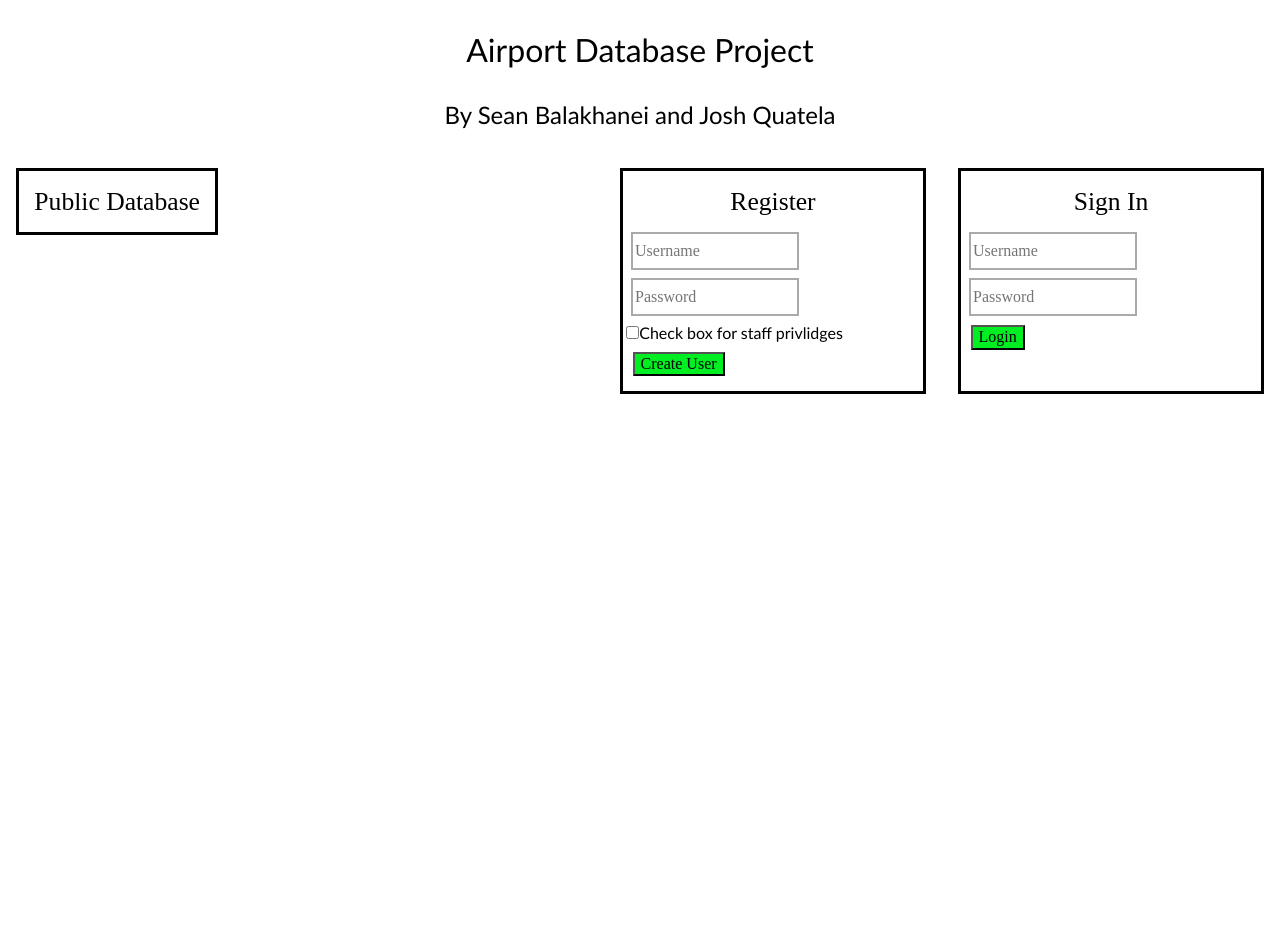
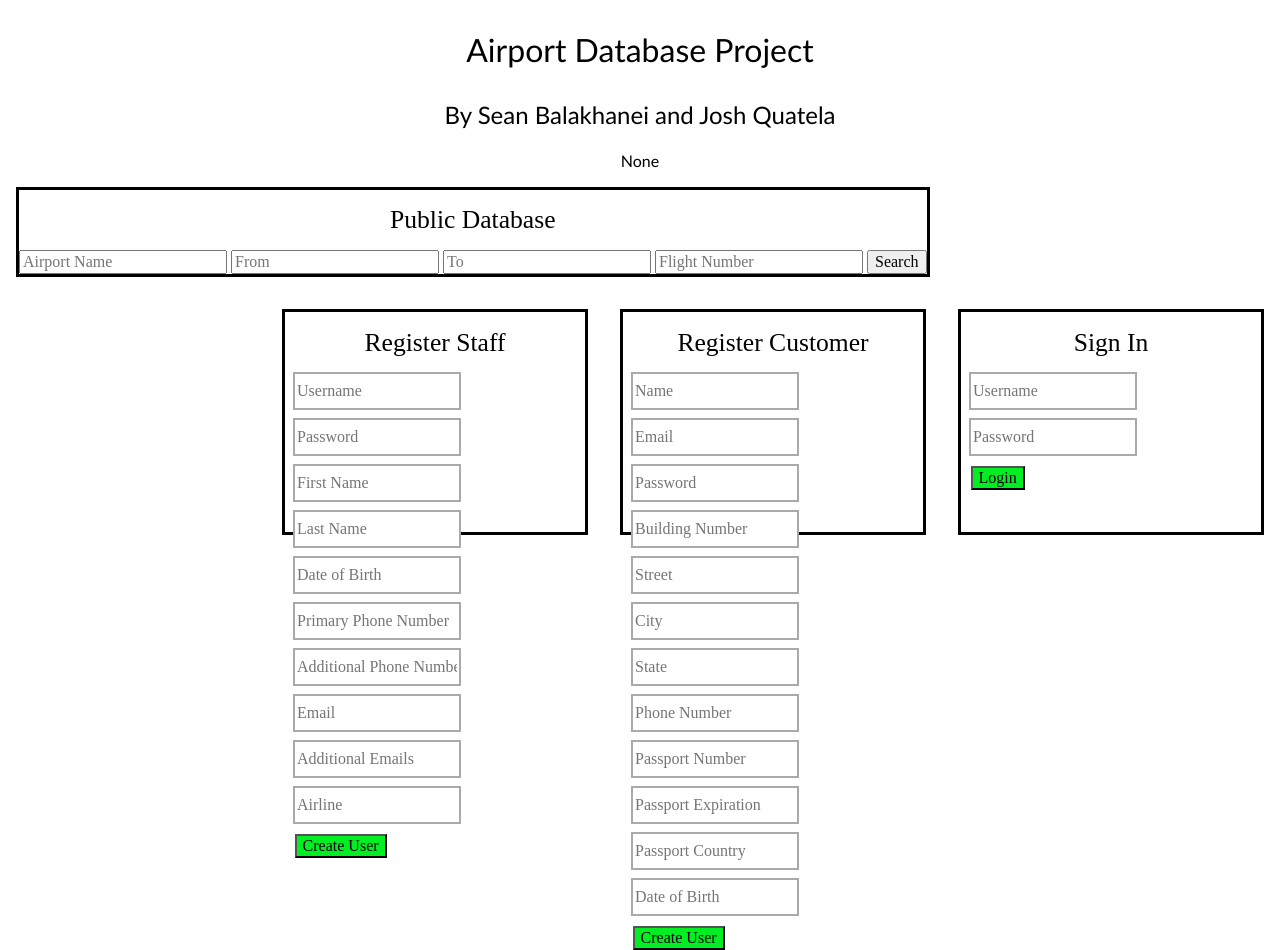
Before and after one commit to sean-balks/databases_final_project, a Flask app: page /login in a window 1280 px wide. Before the commit the page ends 394 px from the top, so only its background shows below. Run offline with Flask 2, Linux system fonts and the light colour scheme; some libraries are stand-ins or nearby versions.

Commit message:
added register and login backends

```diff
--- a/app.py
+++ b/app.py
@@ -1,8 +1,11 @@
 from flask import Flask, render_template, request, session, url_for, redirect
 import pymysql
 import hashlib
+from functools import wraps
+import datetime
 
 app = Flask(__name__)
+app.secret_key = "secret key"
 
 conn = pymysql.connect(host='localhost',
                        user='root',
@@ -10,14 +13,42 @@
                        db='project',
                        charset='utf8mb4',
                        port=3306,
-                       cursorclass=pymysql.cursors.DictCursor)
+                       cursorclass=pymysql.cursors.DictCursor,
+                       autocommit=True)
+
+
+def require_cust_login(f):
+    @wraps(f)
+    def checkLoginStatus(*args, **kwargs):
+        if not "Username" in session:  # if they're not logged in, make them login
+            return redirect(url_for("login"))
+        elif session["userType"] != "customer":
+            userType = session["userType"]
+            if userType == "staff":
+                return redirect(url_for("staff"))
+        return f(*args, **kwargs)
+    return checkLoginStatus
+
+
+def require_staff_login(f):
+    @wraps(f)
+    def checkLoginStatus(*args, **kwargs):
+        if not "Username" in session:  # if they're not logged in, make them login
+            return redirect(url_for("login"))
+        elif session["userType"] != "staff":
+            userType = session["userType"]
+            if userType == "customer":
+                return redirect(url_for("customer"))
+        return f(*args, **kwargs)
+    return checkLoginStatus
+
 
 @app.route('/')
 def hello():
     return render_template('index.html')
 
 
-@app.route('/login')
+@app.route('/login', methods=['GET', 'POST'])
 def login():
     error = None
     cursor = conn.cursor()
@@ -27,7 +58,7 @@
         hexHashPass = hashlib.md5(request.form['Password'].encode()).hexdigest()
         customerQuery = "select * from Customer where customer_email = \"" + request.form['Username'] + "\" AND password = \"" \
                         + hexHashPass + "\""
-        staffQuery = "select * from Staff where customer_email = \"" + request.form['Username'] + "\" AND password = \"" \
+        staffQuery = "select * from Staff where username = \"" + request.form['Username'] + "\" AND password = \"" \
                         + hexHashPass + "\""
 
         if cursor.execute(customerQuery):  # successful login attempt for customer
@@ -52,43 +83,34 @@
     return render_template('index.html', error=error)
 
 
-@app.route('/loginAuth', methods=['GET','POST'])
-def loginAuth():
-    username = request.form('Username')
-    password = request.form('Password')
+@app.route("/customer")
+@require_cust_login
+def customer():
+    return render_template("customer.html")
 
-    cursor = conn.cursor()
 
-    query = 'SELECT * FROM user WHERE username = %s and password = %s'
-    cursor.execute(query, (username, password))
+@app.route("/staff")
+@require_staff_login
+def staff():
+    return render_template("staff.html")
 
-    data = cursor.fetchone()
-
-    cursor.close()
-    if(data):
-        session['username'] = username
-
-        return redirect(url_for('home'))
-    else:
-        error = 'Invalid login or username'
-        return render_template('index.html', error=error)
 
 @app.route("/registerCustomer", methods=['GET','POST'])
 def registerCustomer():
     error = None
     if request.method == "POST":
         cursor = conn.cursor()
-        query = "select * from Customer where customer_email = \"" + request.form['Username'] + '\"'
+        query = "select * from Customer where customer_email = \"" + request.form['cust_email'] + '\"'
         if cursor.execute(query):
             error = "Account with email already exists, please use a different email"
             return render_template("index.html", error=error)
-        passHash = request.form['Password']
+        passHash = request.form['cust_password']
         hashedPass = hashlib.md5(passHash.encode())
         hexHashPass = hashedPass.hexdigest()
-        query = f'''INSERT INTO Customer VALUES (\'{request.form['name']}\', \'{request.form['email']}\',
-                \'{hexHashPass}\', {request.form['buildingNumber']}, \'{request.form['street']}\',
-                \'{request.form['city']}\', \'{request.form['state']}\', {request.form['phoneNumber']}, {request.form['passportNumber']},
-                \'{request.form['expDate']}\', \'{request.form['passportCountry']}\', \'{request.form['dateOfBirth']}\')'''
+        query = f'''INSERT INTO Customer VALUES (\'{request.form['cust_name']}\', \'{request.form['cust_email']}\',
+                \'{hexHashPass}\', {request.form['cust_build_num']}, \'{request.form['cust_street']}\',
+                \'{request.form['cust_city']}\', \'{request.form['cust_state']}\', {request.form['cust_phone_number']}, {request.form['cust_passport_number']},
+                \'{request.form['cust_passport_expiration']}\', \'{request.form['cust_passport_country']}\', \'{request.form['cust_dob']}\')'''
         if cursor.execute(query):
             cursor.close()
             return redirect(url_for('login'))
@@ -100,34 +122,189 @@
     error = None
     if request.method == "POST":
         cursor = conn.cursor()
-        query = "select * from staff where username = \"" + request.form['Username'] + '\"'
+        query = "select * from Staff where username = \"" + request.form['staff_username'] + '\"'
         if cursor.execute(query):
-            error = "Account with email already exists, please use a different email"
+            error = "Account with username already exists, please use a different username"
             return render_template("index.html", error=error)
 
-        numbers = request.form["phoneNum"].split(", ")
-        for num in numbers:
-            query = f'''insert into StaffPhones values (\'{request.form['email']}\', {num})'''
-            cursor.execute(query)
-
-        passHash = request.form['Password']
+        passHash = request.form['staff_password']
         hashedPass = hashlib.md5(passHash.encode())
         hexHashPass = hashedPass.hexdigest()
-        query = f'''INSERT INTO Staff VALUES (\'{request.form['name']}\', \'{request.form['email']}\',
-                \'{hexHashPass}\', {request.form['buildingNumber']}, \'{request.form['street']}\',
-                \'{request.form['city']}\', \'{request.form['state']}\', {request.form['phoneNumber']}, {request.form['passportNumber']},
-                \'{request.form['expDate']}\', \'{request.form['passportCountry']}\', \'{request.form['dateOfBirth']}\')'''
+        query = f'''INSERT INTO Staff VALUES (\'{request.form['staff_username']}\', \'{hexHashPass}\',
+                \'{request.form['staff_first_name'] + " " + request.form['staff_last_name']}\', \'{request.form['staff_email']}\', \'{request.form['staff_dob']}\', \'{request.form['staff_airline']}\')'''
         if cursor.execute(query):
+
+            numbers = [request.form['staff_phone_number']]
+            numbers.extend(request.form["staff_additional_phone_number"].split(", "))
+            for num in numbers:
+                query = f'''insert into StaffPhones values (\'{request.form['staff_username']}\', {num})'''
+                cursor.execute(query)
+
             cursor.close()
             return redirect(url_for('login'))
     return render_template("staff.html", error=error)
 
 
+@app.route("/customerFlight", methods=["GET"])
+@require_cust_login
+def customerFlights():
+    cursor = conn.cursor()
+    query = "select ticket_id from Purchases where customer_email = \"" + session['Username'] + "\""
+    cursor.execute(query)
+    ticketIDs = cursor.fetchall()
+    query = "select flight_number from Ticket where ticket_id = "
+    for ticket in ticketIDs:
+        query += str(ticket.get('ticket_id'))
+        query += " or ticket_id = "
+    query += " -1 "
+    cursor.execute(query)
+    flight_nums = cursor.fetchall()
+    query = "select * from Flight where (CURRENT_DATE < Flight.departure_date OR (CURRENT_DATE = Flight.departure_date " \
+            "AND CURRENT_TIME < departure_time)) and (flight_number = "
+    for flight in flight_nums:
+        query += str(flight.get("flight_number")) + " or flight_number = "
+    query += " -1) "
+    cursor.execute(query)
+    results = cursor.fetchall()
+    cursor.close()
+    return render_template("customer.html", results=results)
 
-@app.route('/logout')
+
+@app.route("/staffflights", methods=["GET"])
+@require_staff_login
+def staffFlights():
+    cursor = conn.cursor()
+    query = "select airline_name from Staff where username = \"" + session['Username'] + "\""
+    cursor.execute(query)
+    airlineName = cursor.fetchone().get("airline_name")
+    query = "select * from Flights where airline_name = \"" + airlineName + "\""
+    cursor.execute(query)
+
+    customer_list = []
+
+    query = f"Select flight_number from Flight where airline_name = \'{airlineName}\' and ((CURRENT_DATE < " \
+            f"Flight.departure_date) OR (CURRENT_TIME < departure_time AND CURRENT_DATE = Flight.departure_date)) and" \
+            f"(Flight.departure_date < ADDDATE(CURRENT_DATE, INTERVAL 30 DAY))"
+
+    cursor.execute(query)
+    flightNums = cursor.fetchall()
+    query = "select * from Flight where flight_number = "
+    for flight in flightNums:
+        query += str(flight.get('flight_number')) + " or flight_number ="
+    query += " -1 "
+    cursor.execute(query)
+    results = cursor.fetchall()
+    for number in flightNums:
+        curr_num = number.get("flight_number")
+        query = f'''SELECT Customer.name from Ticket NATURAL JOIN Purchases NATURAL JOIN Customer where Ticket.flight_number = {curr_num}'''
+        cursor.execute(query)
+        cust_names = cursor.fetchall()
+        list_of_names = []
+        for name in cust_names:
+            curr_name = name.get("name")
+            list_of_names.append(curr_name)
+        customer_list.append(list_of_names)
+    cursor.close()
+
+    return render_template("staff.html", results=results, customers=customer_list)
+
+
+@app.route("/addairport", methods=["GET", "POST"])
+@require_staff_login
+def addAirport():
+    error = None
+    if request.method == "POST":
+        cursor = conn.cursor()
+        query = f'''insert into Airport values (\'{request.form['airport_name']}\', \'{request.form['source_city']}'''
+        cursor.execute(query)
+        cursor.close()
+    return render_template("staff.html", error=error)
+
+
+@app.route("/addairplane", methods=["GET", "POST"])
+@require_staff_login
+def addAirplane():
+    error = None
+    if request.method == "POST":
+        cursor = conn.cursor()
+        query = f'''insert into Airplane values (\'{request.form['airplane_ID']}\', \'{request.form['num_of_seats']}\', \'{request.form['airline_name']}'''
+        cursor.execute(query)
+        cursor.close()
+    return render_template("staff.html", error=error)
+
+
+@app.route("/addflight", methods=["GET", "POST"])
+@require_staff_login
+def addFlight():
+    error = None
+    if request.method == "POST":
+        status = request.form["new_status"]
+        if status == "ontime":
+            status = "On Time"
+        else:
+            status = "Delayed"
+        cursor = conn.cursor()
+        query = f'''insert into Flight values (\'{session['airline_name']}\', \'{status}\', \'{request.form['flight_num']}\', \'{request.form['source_city']}\', \'{request.form['departure_date']}\',
+                \'{request.form['departure_time']}\', \'{request.form['dest_city']}\', \'{request.form['return_date']}\', \'{request.form['return_time']}\', \
+                \'{request.form['base_price']}\', \'{request.form['airplane_ID']}'''
+        cursor.execute(query)
+        cursor.close()
+    return render_template("staff.html", error=error)
+
+
+@app.route("/changestatus", methods=["GET", "POST"])
+@require_staff_login
+def changeStatus():
+    error = None
+    if request.method == "POST":
+        cursor = conn.cursor()
+        status = request.form["new_status"]
+        if status == "ontime":
+            status = "On Time"
+        else:
+            status = "Delayed"
+        query = f'''update Flight set status = \'{status}\' where flight_number = \'{request.form['flight_num']}\' and departure_date = \'{request.form['departure_date']}\' and departure_time = \'{request.form['departure_time']}\''''
+        cursor.execute(query)
+        cursor.close()
+    return render_template("staff.html", error=error)
+
+
+@app.route("/frequentfliers")
+@require_staff_login
+def frequentFliers():
+    cursor = conn.cursor()
+
+    freq_dict = {}
+    results = []
+    flights = []
+
+    date = datetime.datetime.now() - datetime.timedelta(days=365)
+    query = f'''SELECT customer_email, count(ticket_id) FROM Purchases NATURAL JOIN Ticket WHERE airline_name = \'{session['airline_name']}\' AND purchase_date >= \'{date.strftime("%Y-%m-%d")}\' group by customer_email order by count(ticket_id) desc limit 5'''
+    cursor.execute(query)
+    # populate dictionary with customer email as key and number of tickets purchased as value
+    for elem in cursor.fetchall():
+        freq_dict[elem.get("customer_email")] = elem.get('count(ticket_id)')
+    for cust_email in freq_dict.keys():
+        query = f'''SELECT * from Customer where customer_email = \'{cust_email}\''''
+        cursor.execute(query)
+        result = cursor.fetchall()
+        results.append(result)
+
+    # Get data on the specific flights
+    for flier in results:
+        email = flier[0].get('customer_email')
+        query = f'''SELECT flight_number from Ticket natural join Purchases where airline_name = \'{session['airline_name']}\' and customer_email = \'{email}\''''
+        cursor.execute(query)
+        flight_list = cursor.fetchall()
+        flights.append(flight_list)
+    cursor.close()
+    return render_template("staff.html", results=results, flights=flights)
+
+
+@app.route('/logout', methods=["GET"])
 def logout():
-    session.pop('username')
-    return render_template("index.html")
+    session.pop('Username')
+    return render_template("index.html", error="Successfully logged out")
 
 
 if __name__ == "__main__":
--- a/templates/customer.html
+++ b/templates/customer.html
@@ -51,7 +51,7 @@
         <p>Actions</p>
         <button class="search_button" id="view_flights">View My Flights</button>
         <button class="search_button" id="track_spending">Track My Spending</button>
-        <button class="search_button" id="logout" onclick="logout()">Logout</button>
+        <a href="/logout"><button class="search_button" id="logout" onclick="logout()">Logout</button></a>
 
     </div>
 
--- a/templates/index.html
+++ b/templates/index.html
@@ -14,31 +14,72 @@
     <div class="title">
         <p class="title__h1">Airport Database Project</p>
         <p class="title__h2">By Sean Balakhanei and Josh Quatela</p>
+        {{error}}
     </div>
 
+
+    <div class="org">
         <div class="db">
             <p class="sign_in">Public Database</p>
+            <input type="text" class="info_input" name="airport_name" id="airport_name" placeholder="Airport Name">
+            <input type="text" class="info_input" name="source_city" id="source_city" placeholder="From">
+            <input type="text" class="info_input" name="dest_city" id="dest_city" placeholder="To">
+            <input type="text" class="info_input" name="flight_num" id="flight_num" placeholder="Flight Number">
+            <button class="search_button">Search</button>
+            {% for result in results %}
+                <p> {{result}} </p>
+            {% endfor %}
         </div>
 
         <div class="box">
-        <form method="POST">
+            <form method="post" action="/login">
                 <p class="sign_in">Sign In</p>
-        <input type="text" class="sign_in_form" placeholder="Username">
-        <input type="password" class="sign_in_form" placeholder="Password">
-        <button class="login_button">Login</button>
+                <input type="text" class="sign_in_form" name='Username' id='Username' placeholder="Username">
+                <input type="password" class="sign_in_form" name='Password' id='Password' placeholder="Password">
+                <button class="login_button" onclick="login()">Login</button>
+            </form>
         </div>
 
         <div class="box">
-        <form method="POST">
-        <p class="sign_in">Register</p>
-        <input type="text" class="sign_in_form" placeholder="Username">
-        <input type="password" class="sign_in_form" placeholder="Password">
+            <form method="post" action="/registerCustomer">
+                <p class="sign_in">Register Customer</p>
+                <input type="text" class="sign_in_form" name='cust_name' id='cust_name' placeholder="Name">
+                <input type="text" class="sign_in_form" name='cust_email' id='cust_email' placeholder="Email">
+                <input type="password" class="sign_in_form" name='cust_password' id='cust_password' placeholder="Password">
+                <input type="text" class="sign_in_form" name='cust_build_num' id='cust_build_num' placeholder="Building Number">
+                <input type="text" class="sign_in_form" name='cust_street' id='cust_street' placeholder="Street">
+                <input type="text" class="sign_in_form" name='cust_city' id='cust_city' placeholder="City">
+                <input type="text" class="sign_in_form" name='cust_state' id='cust_state' placeholder="State">
+                <input type="text" class="sign_in_form" name='cust_phone_number' id='cust_phone_number' placeholder="Phone Number">
+                <input type="text" class="sign_in_form" name='cust_passport_number' id='cust_passport_number' placeholder="Passport Number">
+                <input type="text" class="sign_in_form" name='cust_passport_expiration' id='cust_passport_expiration' placeholder="Passport Expiration">
+                <input type="text" class="sign_in_form" name='cust_passport_country' id='cust_passport_country' placeholder="Passport Country">
+                <input type="text" class="sign_in_form" name='cust_dob' id='cust_dob' placeholder="Date of Birth">
 
-        <div class="text_acc_type">
-            <input type="checkbox">Check box for staff privlidges
+
+                <button class="login_button" onclick="registerCustomer()">Create User</button>
+            </form>
         </div>
 
-        <button class="login_button">Create User</button>
+        <div class="box">
+            <form method="post" action="/registerStaff">
+                <p class="sign_in">Register Staff</p>
+                <input type="text" class="sign_in_form" name='staff_username' id='staff_username' placeholder="Username">
+                <input type="password" class="sign_in_form" name='staff_password' id='staff_password' placeholder="Password">
+                <input type="text" class="sign_in_form" name='staff_first_name' id='staff_first_name' placeholder="First Name">
+                <input type="text" class="sign_in_form" name='staff_last_name' id='staff_last_name' placeholder="Last Name">
+                <input type="text" class="sign_in_form" name='staff_dob' id='staff_dob' placeholder="Date of Birth">
+                <input type="text" class="sign_in_form" name='staff_phone_number' id='staff_phone_number' placeholder="Primary Phone Number">
+                <input type="text" class="sign_in_form" name='staff_additional_phone_number' id='staff_additional_phone_number' placeholder="Additional Phone Numbers">
+                <input type="text" class="sign_in_form" name='staff_email' id='staff_email' placeholder="Email">
+                <input type="text" class="sign_in_form" name='staff_additional_email' id='staff_additional_email' placeholder="Additional Emails">
+                <input type="text" class="sign_in_form" name='staff_airline' id='staff_airline' placeholder="Airline">
+
+                <button class="login_button" onclick="registerStaff()">Create User</button>
+            </form>
+        </div>
+
+
     </div>
 
 </html>
```
Also changed, not shown: templates/staff.html (+7 -1 lines). Lines whose indentation alone changed are shown as unchanged.
